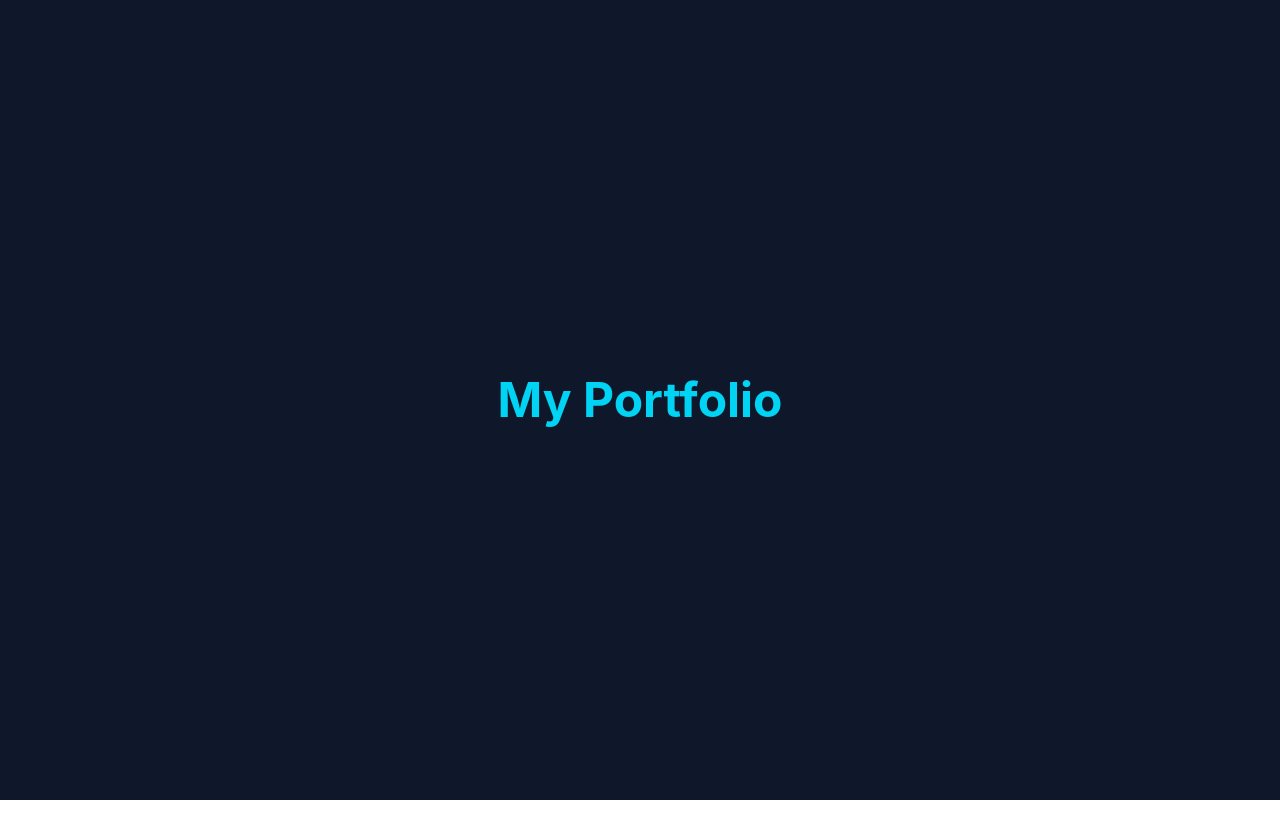
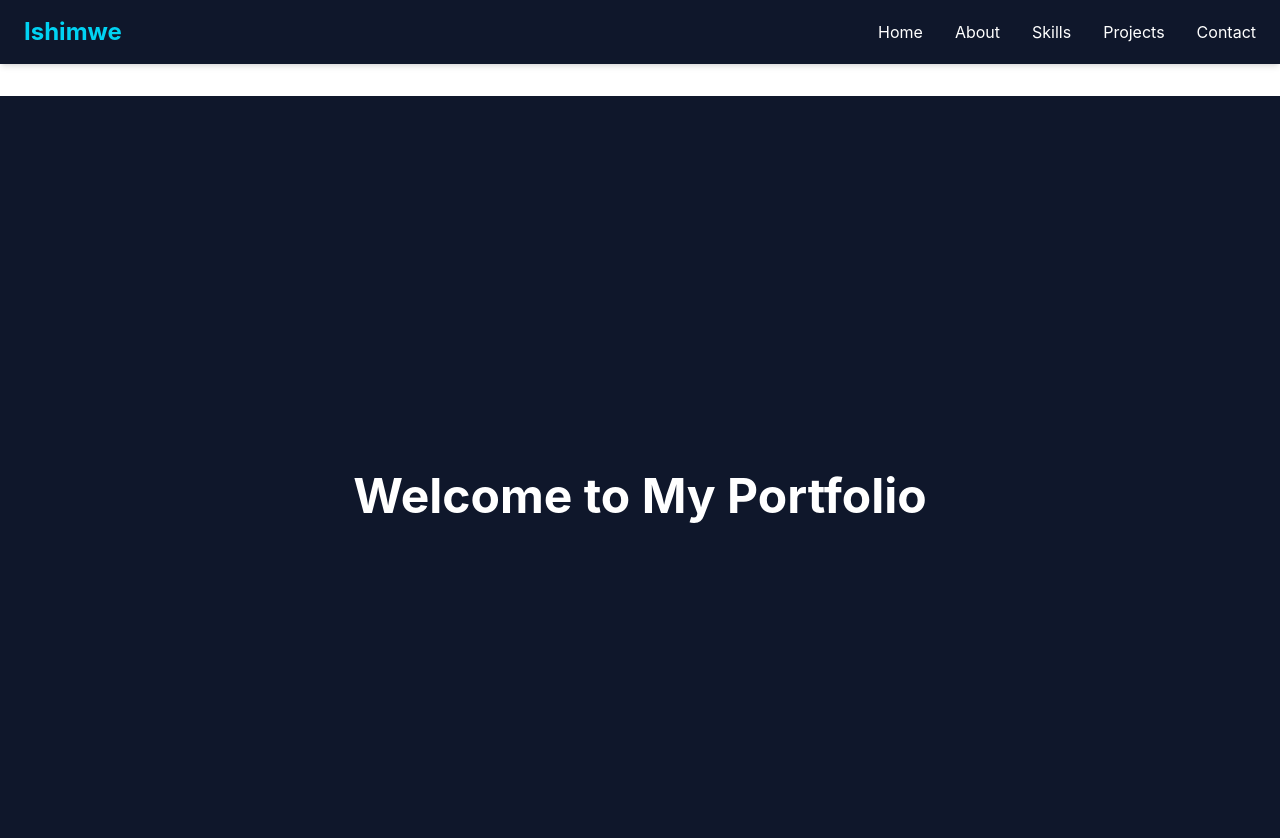
Before and after one commit to ishimwepatrick1/portfolio, a React (Vite) app: page / in a window 1280 px wide. Shown: the top 838 px of the page. Before the commit the page ends 800 px from the top, so only its background shows below. Built offline with nearby package versions, Linux system fonts and the light colour scheme.

Commit message:
add navigatin bars

```diff
--- a/package.json
+++ b/package.json
@@ -13,6 +13,7 @@
     "@tailwindcss/vite": "^4.3.2",
     "react": "^19.2.7",
     "react-dom": "^19.2.7",
+    "react-icons": "^5.7.0",
     "tailwindcss": "^4.3.2"
   },
   "devDependencies": {
--- a/src/App.jsx
+++ b/src/App.jsx
@@ -1,11 +1,19 @@
+import Navbar from "./components/Navbar";
+
 function App() {
   return (
-    <div className="min-h-screen bg-slate-900 text-white flex items-center justify-center">
-      <h1 className="text-5xl font-bold text-cyan-400">
-        My Portfolio
-      </h1>
-    </div>
-  )
+    <>
+      <Navbar />
+
+      <main className="pt-24">
+        <section className="min-h-screen flex items-center justify-center bg-slate-900 text-white">
+          <h1 className="text-5xl font-bold">
+            Welcome to My Portfolio
+          </h1>
+        </section>
+      </main>
+    </>
+  );
 }
 
-export default App
+export default App;
--- /dev/null
+++ b/src/components/Navbar.jsx
@@ -0,0 +1,70 @@
+import { useState } from "react";
+import { FaBars, FaTimes } from "react-icons/fa";
+
+function Navbar() {
+  const [menuOpen, setMenuOpen] = useState(false);
+
+  const links = [
+    { name: "Home", href: "#" },
+    { name: "About", href: "#about" },
+    { name: "Skills", href: "#skills" },
+    { name: "Projects", href: "#projects" },
+    { name: "Contact", href: "#contact" },
+  ];
+
+  return (
+    <nav className="fixed top-0 left-0 w-full bg-slate-900 text-white shadow-md z-50">
+      <div className="max-w-7xl mx-auto px-6 py-4 flex items-center justify-between">
+
+        {/* Logo */}
+        <h1 className="text-2xl font-bold text-cyan-400">
+          Ishimwe
+        </h1>
+
+        {/* Desktop Menu */}
+        <ul className="hidden md:flex items-center gap-8">
+          {links.map((link) => (
+            <li key={link.name}>
+              <a
+                href={link.href}
+                className="hover:text-cyan-400 transition-colors duration-300"
+              >
+                {link.name}
+              </a>
+            </li>
+          ))}
+        </ul>
+
+        {/* Mobile Button */}
+        <button
+          className="md:hidden text-2xl"
+          onClick={() => setMenuOpen(!menuOpen)}
+        >
+          {menuOpen ? <FaTimes /> : <FaBars />}
+        </button>
+
+      </div>
+
+      {/* Mobile Menu */}
+      {menuOpen && (
+        <div className="md:hidden bg-slate-800">
+          <ul className="flex flex-col text-center py-4">
+            {links.map((link) => (
+              <li key={link.name}>
+                <a
+                  href={link.href}
+                  className="block py-3 hover:bg-slate-700 transition"
+                  onClick={() => setMenuOpen(false)}
+                >
+                  {link.name}
+                </a>
+              </li>
+            ))}
+          </ul>
+        </div>
+      )}
+    </nav>
+  );
+}
+
+export default Navbar;
```
Also changed, not shown: 1 other file (tests, documents, lock files or other folders).
